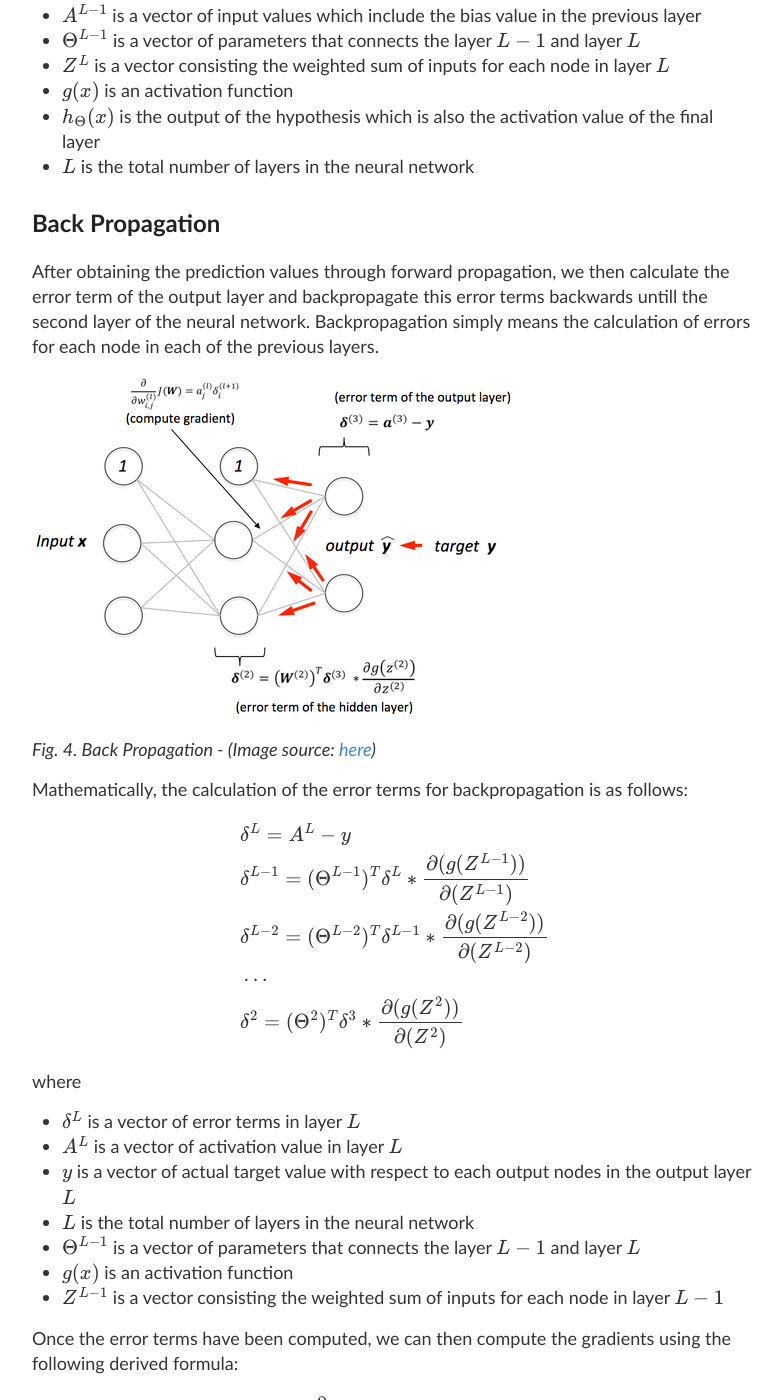
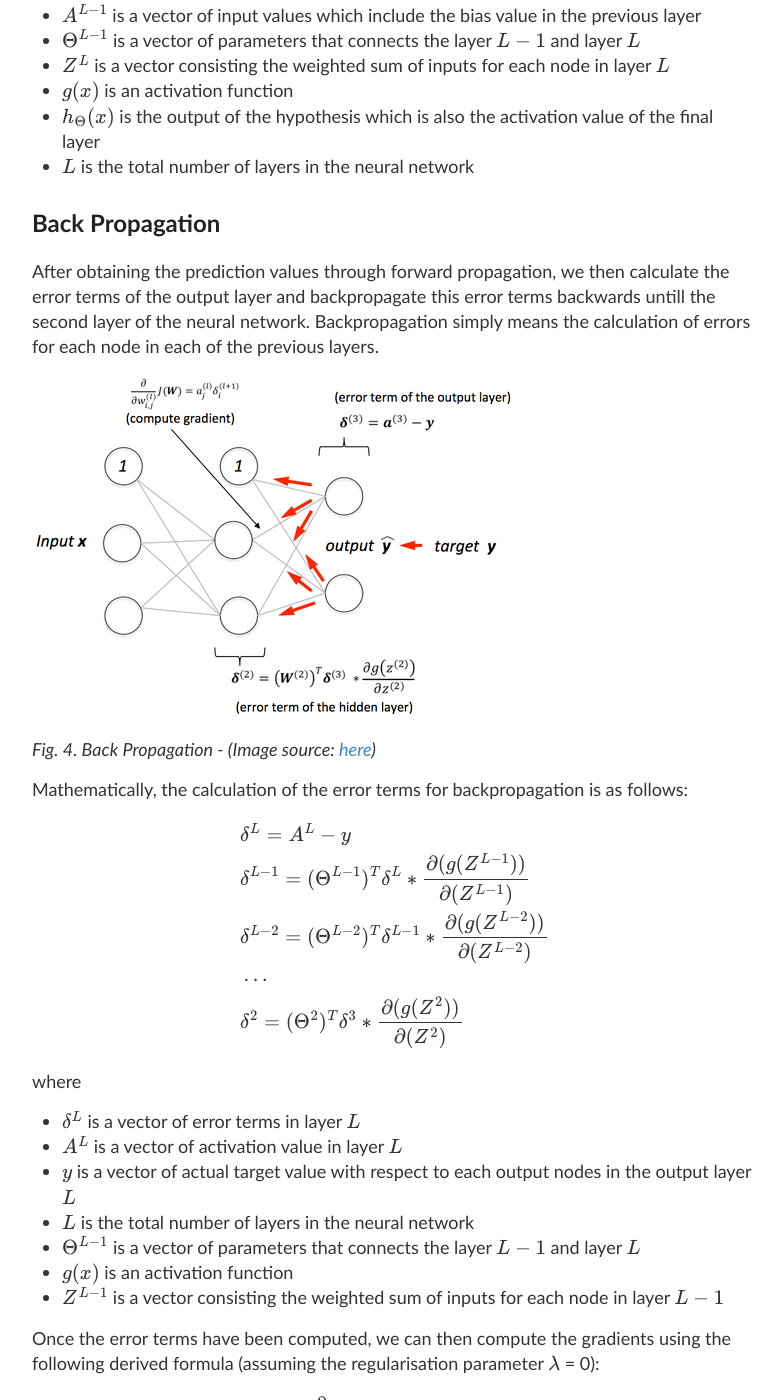
Before and after one commit to wngaw/wngaw.github.io, a Jekyll site: the page built from _posts/2019-05-06-neural-networks.md, in a window 1280 px wide and 1400 px high, scrolled down 4643 px. Shown: the whole window, without its empty margins (248-1031 px from the left). Built offline with Jekyll 4.4.1, drawn with Linux system fonts in a browser that asks for light colours; formulas are drawn with MathJax 3; some of the changed text lies outside the part shown.

Commit message:
fix spelling error

```diff
--- a/_posts/2019-05-06-neural-networks.md
+++ b/_posts/2019-05-06-neural-networks.md
@@ -8,7 +8,7 @@
 
 The field of artificial intelligence (AI) was founded in 1956. For the next 56 years till 2012, artificial intelligence was not widely adopted due to reasons such as lack of computing power, fundings, among others. In 2012, the one and only AI breakthrough happened and many AI applications started to build on top of this discovery.
 
-So what happened?
+$$So what happened?
 
 In 2012, two parallel ideas coincides during an AI competition called *[ImageNet](http://image-net.org/)*, which is an object detection challenge that consists of 150,000 images across 1,000 object categories. This repository was collected by Princeton professor *[Fei-Fei Li](https://en.wikipedia.org/wiki/Fei-Fei_Li)* across several year, who believes that showing learning algorithm more data was more important that creating the perfect learning algorithm. At the same time, a team from the University of Toronto uses Li's massive amount of data to learn a neural network, which was an idea that took inspiration from how the brain learns.
 
@@ -153,7 +153,7 @@
 
 ## Back Propagation
 
-After obtaining the prediction values through forward propagation, we then calculate the error term of the output layer and backpropagate this error terms backwards untill the second layer of the neural network. Backpropagation simply means the calculation of errors for each node in each of the previous layers.
+After obtaining the prediction values through forward propagation, we then calculate the error terms of the output layer and backpropagate this error terms backwards untill the second layer of the neural network. Backpropagation simply means the calculation of errors for each node in each of the previous layers.
 
 ![forward_propagation]({{ '/images/back_propagation.png' | relative_url }})
 <br />
@@ -182,7 +182,7 @@
 - $$g(x)$$ is an activation function
 - $$Z^{L-1}$$ is a vector consisting the weighted sum of inputs for each node in layer $$L-1$$
 
-Once the error terms have been computed, we can then compute the gradients using the following derived formula:
+Once the error terms have been computed, we can then compute the gradients using the following derived formula (assuming the regularisation parameter $$\lambda$$ = 0):
 
 $$
 \begin{align}
```
